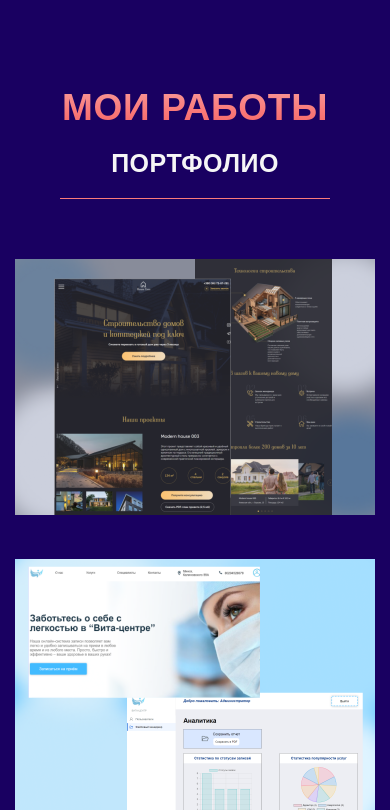
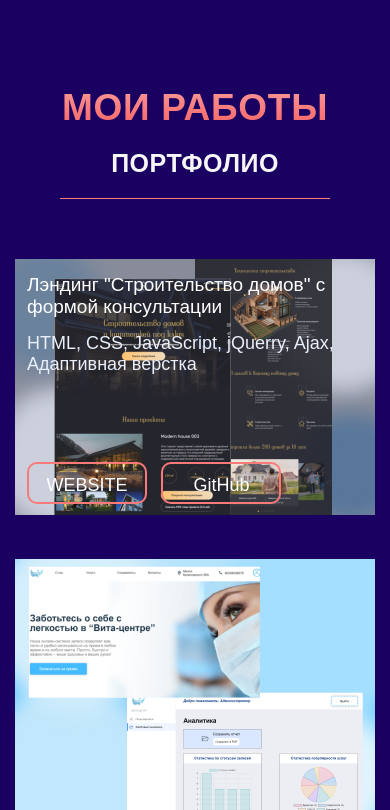
Before and after one commit to polinamurav/MyPortfolio, a plain HTML site: page index.html in a window 390 px wide. Both pictures are taken after a click on the element 195 px from the left and 3517 px from the top of the page. Shown: the part 3129-3939 px from the top of the page. Drawn offline with Linux system fonts and the light colour scheme.

Commit message:
added click on my works and fixed errors

```diff
--- a/index.html
+++ b/index.html
@@ -271,7 +271,7 @@
         <h2 class="works-title">МОИ РАБОТЫ</h2>
         <div class="works-description">Портфолио</div>
         <div class="works-items">
-            <div class="work-item">
+            <div class="work-item show-after">
                 <a href="#">
                     <img src="images/project1.png" alt="Проект">
                 </a>
@@ -287,7 +287,7 @@
                     </div>
                 </div>
             </div>
-            <div class="work-item">
+            <div class="work-item show-after">
                 <a href="#">
                     <img src="images/project5.png" alt="Проект">
                 </a>
@@ -303,7 +303,7 @@
                     </div>
                 </div>
             </div>
-            <div class="work-item">
+            <div class="work-item show-after">
                 <a href="#">
                     <img src="images/project4.png" alt="Проект">
                 </a>
@@ -318,7 +318,7 @@
                     </div>
                 </div>
             </div>
-            <div class="work-item">
+            <div class="work-item show-after">
                 <a href="#">
                     <img src="images/project2.png" alt="Проект">
                 </a>
@@ -333,7 +333,7 @@
                     </div>
                 </div>
             </div>
-            <div class="work-item">
+            <div class="work-item show-after">
                 <a href="#">
                     <img src="images/project3.png" alt="Проект">
                 </a>
@@ -350,7 +350,7 @@
                     </div>
                 </div>
             </div>
-            <div class="work-item">
+            <div class="work-item show-after">
                 <a href="#">
                     <img src="images/project6.png" alt="Проект">
                 </a>
--- a/script/js.js
+++ b/script/js.js
@@ -100,3 +100,35 @@ function errorValidation(nameInput, emailInput, commentInput, checkbox) {
 
     return hasError;
 }
+
+// $('.work-item').each(function () {
+//     $(this).on('click', function () {
+//         let workHoverElement = $(this).find('.work-item-hover');
+//         let currentOpacity = workHoverElement.css('opacity');
+//         if (currentOpacity === 1) {
+//             workHoverElement.css('opacity', 0);
+//         } else {
+//             workHoverElement.css('opacity', 1);
+//         }
+//
+//     })
+// })
+$('.work-item').each(function () {
+    $(this).on('click', function () {
+        var $workItem = $(this);
+        var $hover = $workItem.find('.work-item-hover');
+        var currentOpacity = $hover.css('opacity');
+
+        // Переключаем opacity и transform
+        if (currentOpacity == 1) {
+            $hover.css('opacity', 0);
+            $workItem.removeClass('show-after'); // Скрыть псевдоэлемент
+        } else {
+            $hover.css('opacity', 1);
+            $workItem.addClass('show-after'); // Показать псевдоэлемент
+        }
+
+        // Переключение класса для работы с opacity
+        // $workItem.toggleClass('show-hover');
+    });
+});
--- a/styles/adaptive.css
+++ b/styles/adaptive.css
@@ -14,6 +14,11 @@
 
     .contacts-user-name {
         font-size: 40px;
+    }
+    .button.transparent {
+        padding: 11px;
+        width: 130px;
+        height: 42px;
     }
 }
 
@@ -63,6 +68,25 @@
     .button-form {
         width: 280px;
     }
+
+    .work-item-hover {
+        padding: 15px 12px;
+    }
+    .work-item-title {
+        font-size: 19px;
+        margin-bottom: 15px;
+    }
+}
+
+@media screen and (max-width: 950px) {
+    .button.transparent {
+        padding: 8px 3px;
+        width: 120px;
+        height: 35px;
+    }
+    .work-item-website {
+        margin-right: 5px;
+    }
 }
 
 @media screen and (max-width: 915px) {
@@ -87,8 +111,14 @@
     }
 
     .send-message-form {
-        grid-column-gap: 0;
-        grid-template-columns: minmax(250px, 335px);
+        /*grid-column-gap: 0;*/
+        /*grid-template-columns: minmax(250px, 335px);*/
+        display: flex;
+        flex-direction: column;
+        max-width: 500px;
+    }
+    .button-form {
+        align-self: center;
     }
 
     .form-input {
@@ -97,10 +127,38 @@
 
     .label-input-message {
         margin-top: 0;
-        grid-row: 3 / 6;
+        /*grid-row: 3 / 6;*/
+        height: 125px;
+        box-sizing: border-box;
+
     }
     .agree-text {
         font-size: 12px;
+    }
+    .works-items {
+        grid-template-columns: repeat(2, 1fr);
+    }
+    .work-item-hover {
+        padding: 30px 20px;
+    }
+
+    .work-item-title {
+        font-size: 22px;
+        margin-bottom: 30px;
+    }
+
+    .work-item-tools {
+        font-size: 18px;
+    }
+
+    .work-item-website {
+        margin-right: 10px;
+    }
+    .button.transparent {
+        width: 146px;
+        height: 50px;
+        font-size: 18px;
+        padding: 15px;
     }
 }
 
@@ -155,10 +213,6 @@
         font-size: 50px;
     }
 
-    .works-items {
-        grid-template-columns: repeat(2, 1fr);
-    }
-
     .contacts-info {
         flex-direction: column;
     }
@@ -191,6 +245,18 @@
         margin-left: auto;
         margin-right: auto;
     }
+    .button.transparent {
+        padding: 11px;
+        width: 130px;
+        height: 42px;
+    }
+    .work-item-hover {
+        padding: 15px 12px;
+    }
+    .work-item-title {
+        font-size: 19px;
+        margin-bottom: 15px;
+    }
 }
 
 @media screen and (max-width: 650px) {
@@ -205,7 +271,7 @@
         margin: 0;
         top: 0;
         left: 0;
-        background: rgba(28, 4, 4, 0.73);
+        background: rgba(28, 4, 4, 0.85);
         z-index: 100;
     }
 
@@ -282,6 +348,28 @@
     .contacts-user-name {
         font-size: 28px;
     }
+    .work-item-hover {
+        padding: 30px 20px;
+    }
+
+    .work-item-title {
+        font-size: 22px;
+        margin-bottom: 30px;
+    }
+
+    .work-item-tools {
+        font-size: 18px;
+    }
+
+    .work-item-website {
+        margin-right: 10px;
+    }
+    .button.transparent {
+        width: 146px;
+        height: 50px;
+        font-size: 18px;
+        padding: 15px;
+    }
 }
 
 @media screen and (max-width: 424px) {
@@ -345,6 +433,18 @@
     .main-content-networks {
         margin-right: 80px;
     }
+    .button.transparent {
+        padding: 11px;
+        width: 120px;
+        height: 42px;
+    }
+    .work-item-hover {
+        padding: 15px 12px;
+    }
+    .work-item-title {
+        font-size: 19px;
+        margin-bottom: 15px;
+    }
 }
 
 @media screen and (max-width: 374px) {
--- a/styles/style.css
+++ b/styles/style.css
@@ -394,12 +394,10 @@ body {
   overflow: hidden;
 }
 
-
 .work-item::after {
   content: '';
   width: 100%;
   height: 100%;
-  //background: rgba(25, 0, 97, 0.85);
   background: linear-gradient(180deg, #0A0123D8 0%, rgba(25, 0, 97, 0.89) 100%);
   position: absolute;
   top: 0;
@@ -408,9 +406,13 @@ body {
   transition: all .4s;
 }
 
-.work-item:hover::after {
+.work-item.show-after:hover::after {
   transform: translate(0, 0);
 }
+
+/*.work-item.show-after::after {*/
+/*  transform: translate(0, 0); !* Показать псевдоэлемент *!*/
+/*}*/
 
 .work-item:hover .work-item-hover {
   opacity: 1;
@@ -438,7 +440,7 @@ body {
 .work-item-tools {
   font-size: 18px;
   color: #eaeffc;
-  //margin-bottom: 30px;
+  /*//margin-bottom: 30px;*/
 }
 
 .work-item-actions {
@@ -575,8 +577,8 @@ body {
 
 .error-input {
   color: red;
-  margin-top: 12px;
-  margin-bottom: 15px;
+  /*margin-top: 12px;*/
+  /*margin-bottom: 15px;*/
   display: none;
 }
 
```
